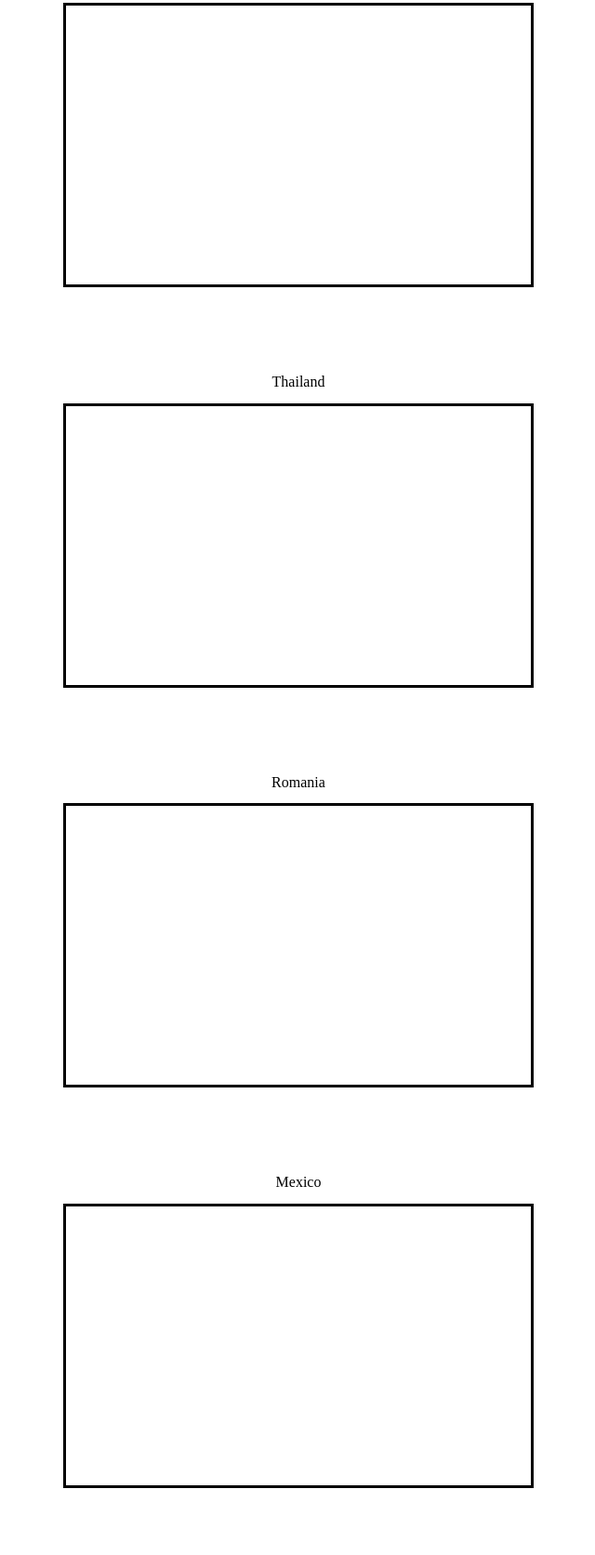
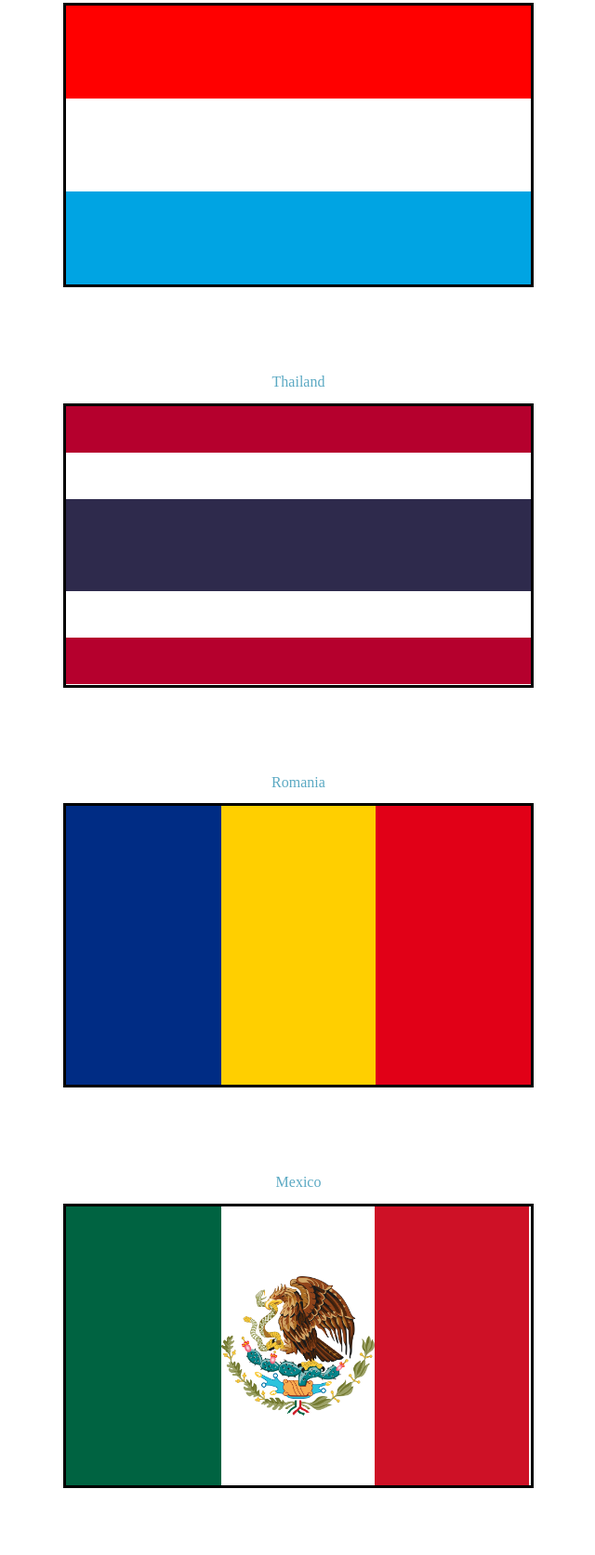
Before and after one commit to fullstack-decal-fa22/hw2-HannahNan127, a plain HTML site: page index.html in a window 1280 px wide. Shown: the part 627-2300 px from the top of the page at 93% size, without its empty margins (319-959 px from the left). Drawn offline with Linux system fonts and the light colour scheme.

Commit message:
initial commit

```diff
--- a/index.html
+++ b/index.html
@@ -37,19 +37,24 @@
     </div>
 
     <h2 class="label">Romania</h2>
-    <div class="flag" style="">
-      <!-- insert flag here -->
+    <div class="flag" style="display: flex; flex-direction: row;">
+      <div class = "romania-blue threehoriz"></div>
+      <div class = "romania-yellow threehoriz"></div>
+      <div class = "romania-red threehoriz"></div>
     </div>
 
     <h2 class="label">Mexico</h2>
-    <div class="flag">
       <!-- insert flag here -->
+    <div class="flag" style="display: flex; flex-direction: row; flex-wrap: wrap;">
+      <div class = "mexico-green threehoriz"></div>
+      <img src = "eagle.png" class = "mexico-img">
+      <div class = "mexico-red threehoriz"></div>
     </div>
 
     <h2>Margin</h2>
     <div class="margin-container">
-      <div class="flag"></div>
-      <div class="flag"></div>
+      <div class="flag1"></div>
+      <div class="flag2"></div>
     </div>
 
     <h2>Padding</h2>
--- a/styles.css
+++ b/styles.css
@@ -32,6 +32,8 @@ h2 {
 }
 
 .threevert {
+  height: 33.3%;
+
 }
 
 .threehoriz {
@@ -58,6 +60,18 @@ h2 {
 /* Colors */
 
 /* QUESTION 1 */
+.red {
+  background-color: red;
+}
+
+.light-blue {
+  background-color: #00A4E3;
+
+}
+
+#white.threevert {
+  background-color: white;
+}
 
 .orange {
   background-color: orange;
@@ -94,15 +108,19 @@ h2 {
 /* BEGIN QUESTION 2 */
 
 .thailand-red {
-  /* TODO */
+  height: 16.66%;
+  background-color:#B5002D
 }
 
 .thailand-white {
-  /* TODO */
+  height: 16.66%;
+  background-color: white
+
 }
 
 .thailand-blue {
-  /* TODO */
+  height: 33.3%;
+  background-color: #2E2A4C
 }
 
 /* END QUESTION 2 */
@@ -129,11 +147,26 @@ h2 {
 }
 
 .mexico-img {
-  /* TODO */
+  max-height: 50%;
+  max-width:  50%;
+  align-self: center;
+
+
 }
 
 .mexico-red {
   background-color: #ce1126;
+}
+
+/* QUESTION 5 */
+.label {
+  color: rgb(91, 169, 195);
+}
+
+h2:hover {
+  color: orange;
+  transform: scale(1.5)
+
 }
 
 /* QUESTION 6 */
@@ -149,11 +182,12 @@ h2 {
 /* For margin practice */
 .flag1 {
   background-color: red;
-  /* TODO */
+  margin: 5px;
 }
 
 .flag2 {
   background-color: blue;
+  margin: 5px;
   /* TODO */
 }
 /* For padding practice */
@@ -161,5 +195,6 @@ h2 {
   box-sizing: border-box;
   background-color: lightblue;
   background-clip: content-box, padding-box;
+  padding: 240px 440px;
   /* TODO */
 }
```
